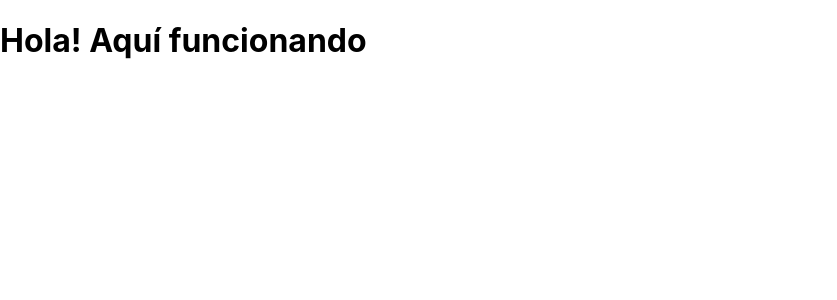
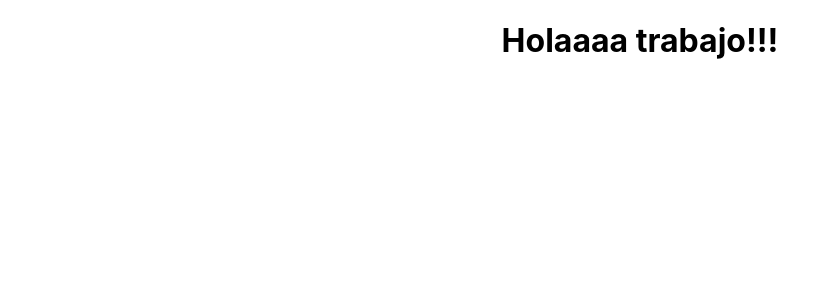
Before and after one commit to alfa9317/jatg-portfolio, a React (Create React App) app: page /mywork in a window 1280 px wide. Shown: the top 300 px of the page, without its empty margins (0-837 px from the left). Built offline with nearby package versions, Linux system fonts and the light colour scheme.

Commit message:
Add again routing

```diff
--- a/package.json
+++ b/package.json
@@ -8,6 +8,7 @@
     "@testing-library/user-event": "^7.1.2",
     "react": "^16.13.0",
     "react-dom": "^16.13.0",
+    "react-router-dom": "^5.1.2",
     "react-scripts": "3.4.0"
   },
   "scripts": {
--- a/src/App.js
+++ b/src/App.js
@@ -1,18 +1,17 @@
 import React from 'react';
-// import { BrowserRouter as Router, Route } from "react-router-dom";
+import { BrowserRouter as Router, Route } from "react-router-dom";
 import './App.css';
 import Home from './pages/Home';
 import MyWork from './pages/MyWork';
 
 function App() {
   return (
-    // <Router>
-    //   <div className="App">
-    //     <Route exact path="/" component={Home} />
-    //     <Route exact path="/eso" component={MyWork}/>
-    //   </div>
-    // </Router>
-    <Home/>
+    <Router>
+      <div className="App">
+        <Route exact path="/" component={Home} />
+        <Route exact path="/mywork" component={MyWork}/>
+      </div>
+    </Router>
   );
 }
 
--- a/src/pages/MyWork/index.js
+++ b/src/pages/MyWork/index.js
@@ -4,7 +4,7 @@ import "./style.css";
 function MyWork() {
   return (
     <div>
-        <h1>Holaaaa!!!</h1>
+        <h1>Holaaaa trabajo!!!</h1>
     </div>
   );
 }
```
Also changed, not shown: 1 other file (tests, documents, lock files or other folders).
